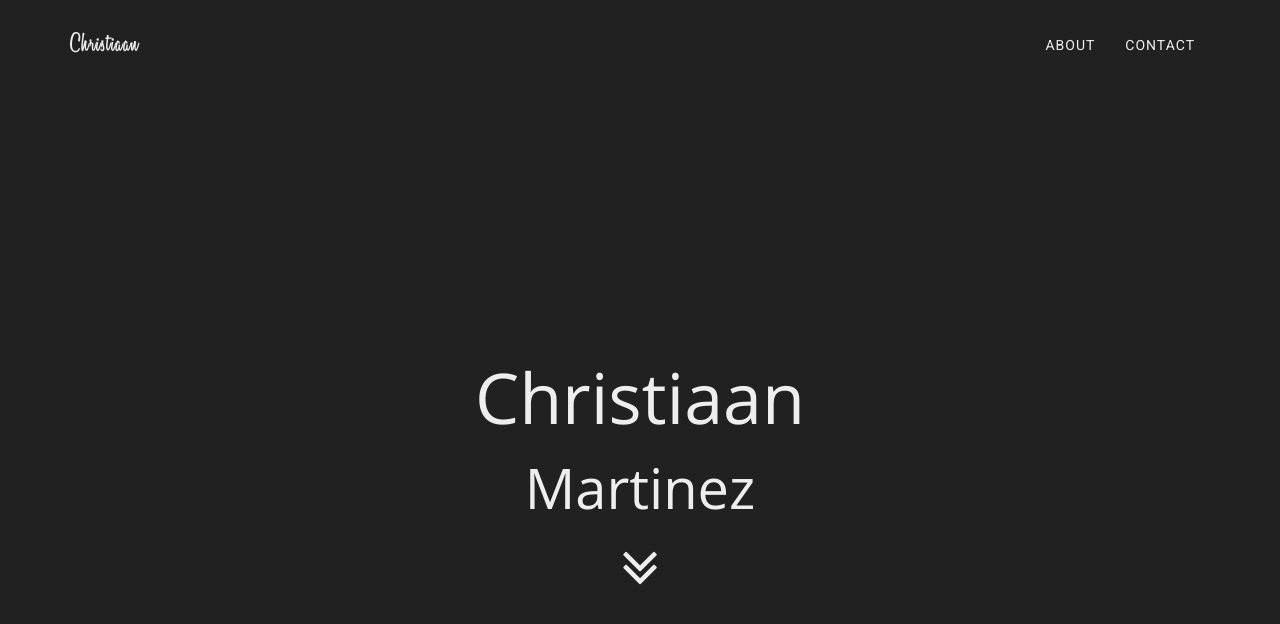
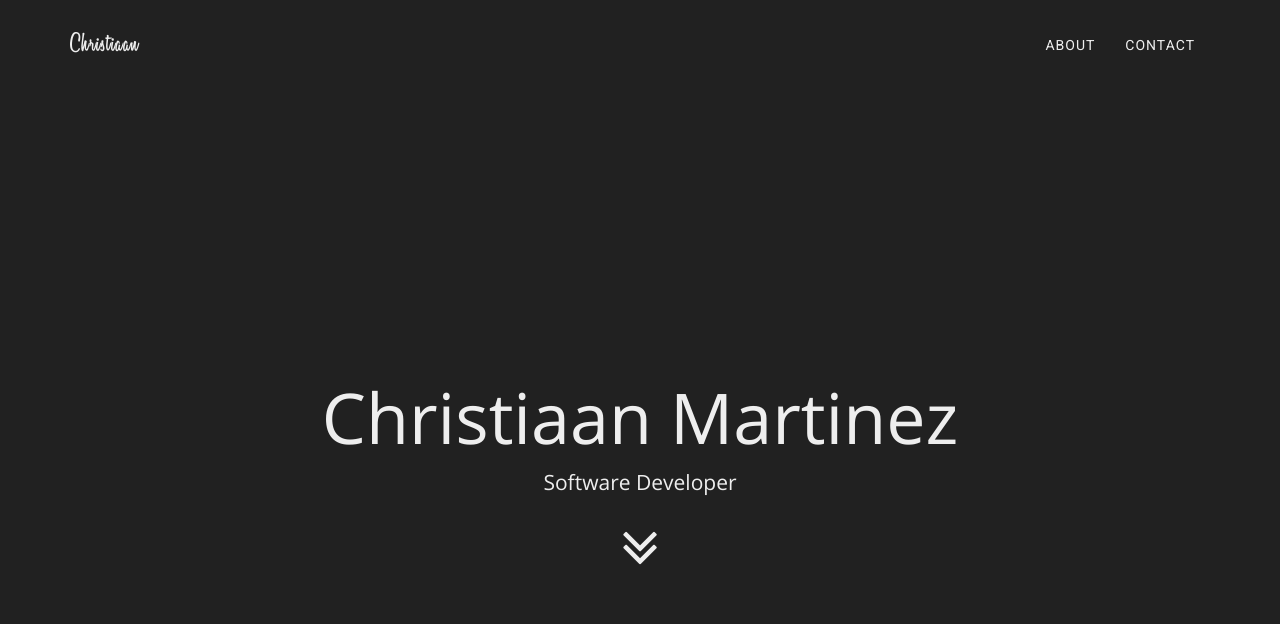
Before and after one commit to sagalasan/personal-website, a Jekyll site: the page built from index.html, in a window 1280 px wide and 900 px high. Shown: the top 624 px of the window. Built offline with Jekyll 4.4.1, drawn with Linux system fonts in a browser that asks for light colours.

Commit message:
Change fonts around

```diff
--- a/_includes/home.html
+++ b/_includes/home.html
@@ -4,8 +4,8 @@
     <!--</div>-->
     <div id="name-wrapper">
       <div>
-        <p id="first-name">Christiaan</p>
-        <p id="last-name">Martinez</p>
+        <p id="my-name">Christiaan Martinez</p>
+        <p id="my-title">Software Developer</p>
       </div>
       <a id="btn-down" class="page-scroll" href="#about"><i class="fa fa-angle-double-down"></i></a>
       <!--<a href="#about">What</a>-->
--- a/css/base.css
+++ b/css/base.css
@@ -8,6 +8,10 @@ body {
 html {
     width: 100%;
     height: 100%;
+}
+
+p {
+    color: #eeeeee;
 }
 
 .content-container {
@@ -36,21 +40,19 @@ html {
     background: white;
 }
 
-#first-name,
-#last-name {
+#my-name {
     color: #eeeeee;
     padding: 0;
     margin: 0;
+    font-size: 500%;
+    font-weight: 400;
     font-family: OpenSans;
 }
 
-#first-name {
-    font-size: 500%;
-    font-weight: 400;
-}
-
-#last-name {
-    font-size: 400%;
+#my-title {
+    color: #EEEEEE;
+    font-family: OpenSans;
+    font-size: 150%;
     font-weight: 400;
 }
 
@@ -116,7 +118,8 @@ a:hover {
 
 .navbar-custom {
     margin-bottom: 0;
-    border-bottom: 1px solid rgba(255, 255, 255, 0.3);
+    /*border-bottom: 1px solid rgba(255, 255, 255, 0.3);*/
+    border-bottom: 0;
     text-transform: uppercase;
     /*font-family: "Montserrat", "Helvetica Neue", Helvetica, Arial, sans-serif;*/
     background-color: black;
@@ -149,7 +152,7 @@ a:hover {
         padding: 0;
         background: black;
         visibility: visible;
-        border-bottom: 1px solid rgba(255, 255, 255, 0.3);
+        border-bottom: 0;
     }
 }
 
```
